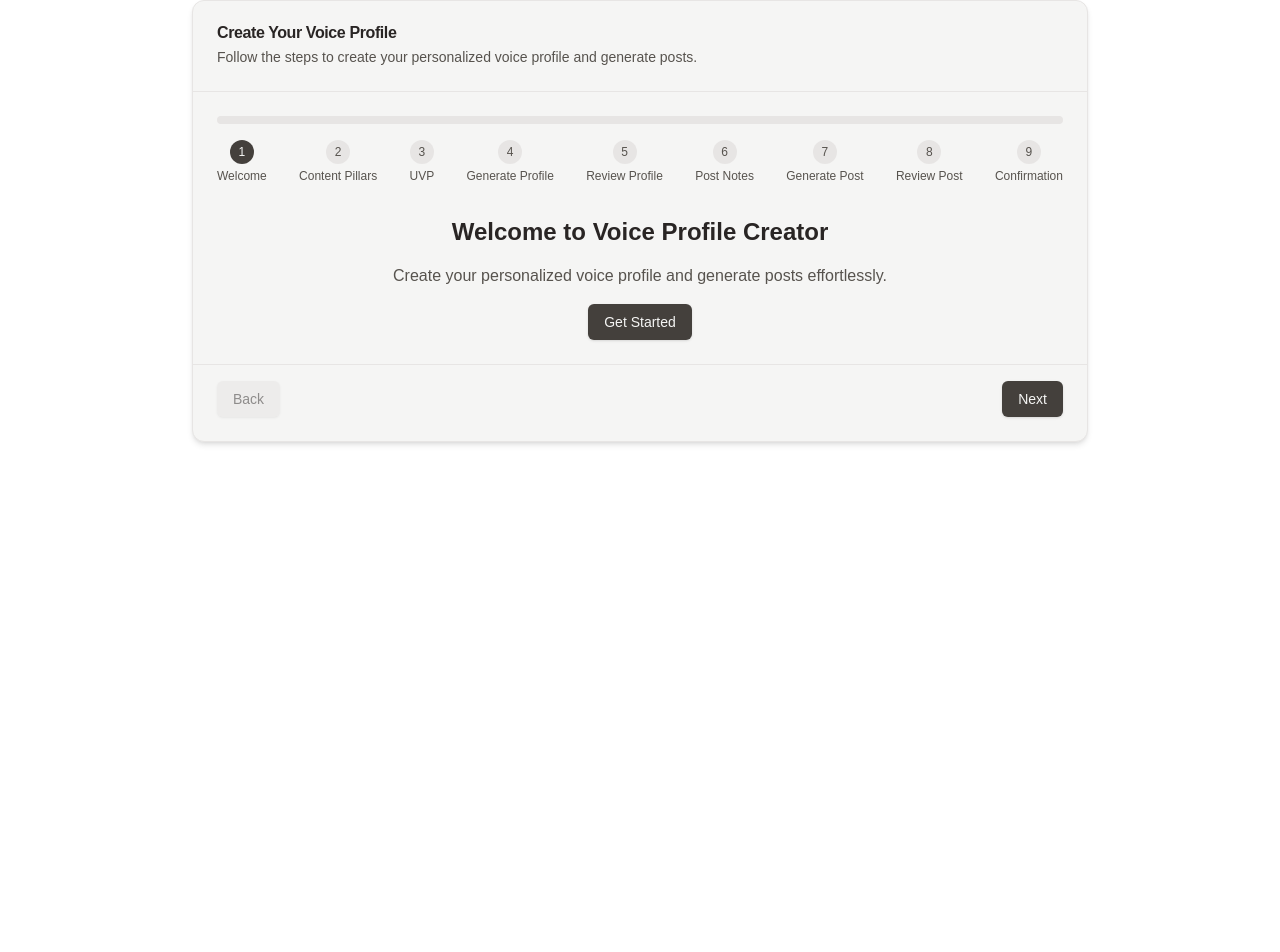
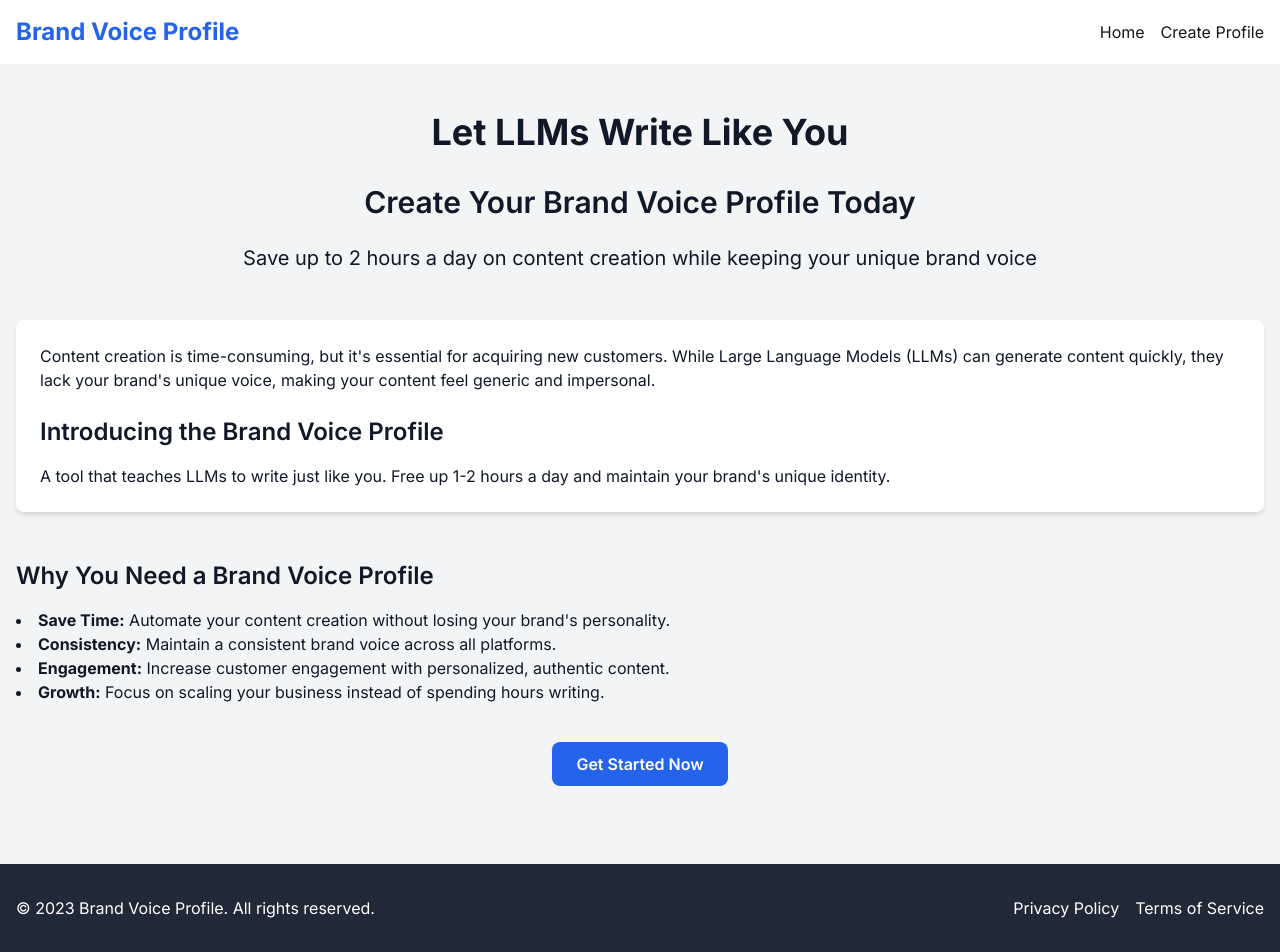
Before and after one commit to rkwai/brand-profile, a Next.js app in the folder bp-app/: page / in a window 1280 px wide. Before the commit the page ends 800 px from the top, so only its background shows below. Built offline with nearby package versions, Linux system fonts and the light colour scheme.

Commit message:
add landing page and header/footer

```diff
--- /dev/null
+++ b/bp-app/app/create-profile/page.tsx
@@ -0,0 +1,9 @@
+import { VoiceProfileFlow } from '@/components/voice-profile-flow'
+
+export default function CreateProfile() {
+  return (
+    <div className="container mx-auto px-4 py-12">
+      <VoiceProfileFlow />
+    </div>
+  )
+}
--- a/bp-app/app/layout.tsx
+++ b/bp-app/app/layout.tsx
@@ -1,35 +1,30 @@
-import type { Metadata } from "next";
-import localFont from "next/font/local";
-import "./globals.css";
+import './globals.css'
+import type { Metadata } from 'next'
+import { Inter } from 'next/font/google'
+import Header from '../components/Header'
+import Footer from '../components/Footer'
 
-const geistSans = localFont({
-  src: "./fonts/GeistVF.woff",
-  variable: "--font-geist-sans",
-  weight: "100 900",
-});
-const geistMono = localFont({
-  src: "./fonts/GeistMonoVF.woff",
-  variable: "--font-geist-mono",
-  weight: "100 900",
-});
+const inter = Inter({ subsets: ['latin'] })
 
 export const metadata: Metadata = {
-  title: "Create Next App",
-  description: "Generated by create next app",
-};
+  title: 'Brand Voice Profile Creator',
+  description: 'Create your Brand Voice Profile and let LLMs write like you',
+}
 
 export default function RootLayout({
   children,
-}: Readonly<{
-  children: React.ReactNode;
-}>) {
+}: {
+  children: React.ReactNode
+}) {
   return (
     <html lang="en">
-      <body
-        className={`${geistSans.variable} ${geistMono.variable} antialiased`}
-      >
-        {children}
+      <body className={inter.className}>
+        <Header />
+        <main className="min-h-screen bg-gray-100">
+          {children}
+        </main>
+        <Footer />
       </body>
     </html>
-  );
+  )
 }
--- a/bp-app/app/page.tsx
+++ b/bp-app/app/page.tsx
@@ -1,5 +1,37 @@
-import { VoiceProfileFlow } from "@/components/voice-profile-flow"
+import Link from 'next/link'
 
-export default function Page() {
-  return <VoiceProfileFlow />
+export default function Home() {
+  return (
+    <main className="min-h-screen bg-gray-100 text-gray-900">
+      <div className="container mx-auto px-4 py-12">
+        <h1 className="text-4xl font-bold mb-8 text-center">Let LLMs Write Like You</h1>
+        <h2 className="text-3xl font-semibold mb-6 text-center">Create Your Brand Voice Profile Today</h2>
+        <h3 className="text-xl mb-12 text-center">Save up to 2 hours a day on content creation while keeping your unique brand voice</h3>
+
+        <div className="bg-white shadow-md rounded-lg p-6 mb-12">
+          <p className="mb-6">Content creation is time-consuming, but it's essential for acquiring new customers. While Large Language Models (LLMs) can generate content quickly, they lack your brand's unique voice, making your content feel generic and impersonal.</p>
+          <h3 className="text-2xl font-semibold mb-4">Introducing the Brand Voice Profile</h3>
+          <p>A tool that teaches LLMs to write just like you. Free up 1-2 hours a day and maintain your brand's unique identity.</p>
+        </div>
+
+        <section className="mb-12">
+          <h3 className="text-2xl font-semibold mb-4">Why You Need a Brand Voice Profile</h3>
+          <ul className="list-disc list-inside">
+            <li><strong>Save Time:</strong> Automate your content creation without losing your brand's personality.</li>
+            <li><strong>Consistency:</strong> Maintain a consistent brand voice across all platforms.</li>
+            <li><strong>Engagement:</strong> Increase customer engagement with personalized, authentic content.</li>
+            <li><strong>Growth:</strong> Focus on scaling your business instead of spending hours writing.</li>
+          </ul>
+        </section>
+
+        {/* Add more sections here based on the markdown content */}
+
+        <div className="text-center">
+          <Link href="/create-profile" className="bg-blue-600 text-white px-6 py-3 rounded-lg font-semibold hover:bg-blue-700 transition-colors">
+            Get Started Now
+          </Link>
+        </div>
+      </div>
+    </main>
+  )
 }
--- /dev/null
+++ b/bp-app/components/Footer.tsx
@@ -0,0 +1,17 @@
+export default function Footer() {
+  return (
+    <footer className="bg-gray-800 text-white">
+      <div className="container mx-auto px-4 py-8">
+        <div className="flex justify-between items-center">
+          <p>&copy; 2023 Brand Voice Profile. All rights reserved.</p>
+          <nav>
+            <ul className="flex space-x-4">
+              <li><a href="#" className="hover:text-blue-400">Privacy Policy</a></li>
+              <li><a href="#" className="hover:text-blue-400">Terms of Service</a></li>
+            </ul>
+          </nav>
+        </div>
+      </div>
+    </footer>
+  )
+}
--- /dev/null
+++ b/bp-app/components/Header.tsx
@@ -0,0 +1,17 @@
+import Link from 'next/link'
+
+export default function Header() {
+  return (
+    <header className="bg-white shadow-md">
+      <div className="container mx-auto px-4 py-4 flex justify-between items-center">
+        <Link href="/" className="text-2xl font-bold text-blue-600">Brand Voice Profile</Link>
+        <nav>
+          <ul className="flex space-x-4">
+            <li><Link href="/" className="hover:text-blue-600">Home</Link></li>
+            <li><Link href="/create-profile" className="hover:text-blue-600">Create Profile</Link></li>
+          </ul>
+        </nav>
+      </div>
+    </header>
+  )
+}
--- a/bp-app/next.config.mjs
+++ b/bp-app/next.config.mjs
@@ -1,4 +1,7 @@
 /** @type {import('next').NextConfig} */
-const nextConfig = {};
+const nextConfig = {
+  reactStrictMode: true,
+  // Add any other necessary configurations here
+};
 
 export default nextConfig;
```
